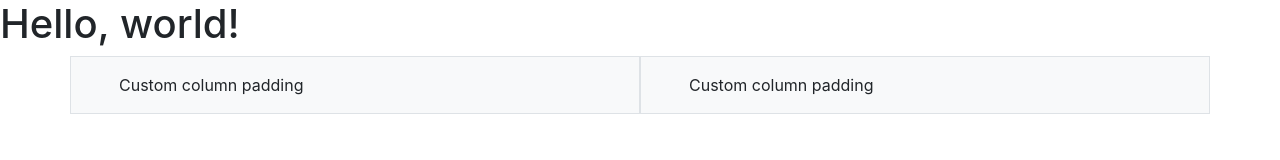
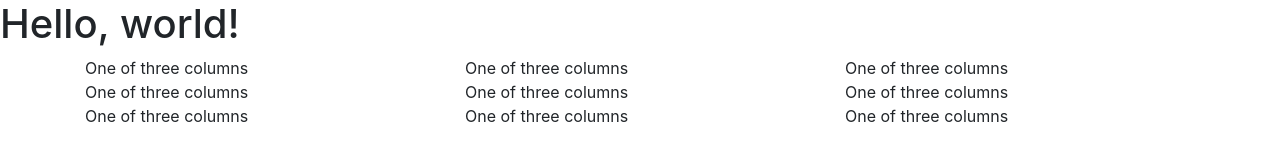
Before and after one commit to lpizarro2391/frameworks-EC-sistema-de-rejillas-clases-y-reglas, a plain HTML site: page index.html in a window 1280 px wide. Drawn offline with nearby package versions, Linux system fonts and the light colour scheme.

Commit message:
Alineación
Use las utilidades de alineación de flexbox para alinear columnas
vertical y horizontalmente. Internet Explorer 10-11 no admite la
alineación vertical de elementos flexibles cuando el contenedor flexible
tiene una altura mínima como se muestra a continuación. Ver Flexbugs # 3
para más detalles.

```diff
--- a/index.html
+++ b/index.html
@@ -12,12 +12,41 @@
   </head>
   <body>
     <h1>Hello, world!</h1>
-    <div class="container px-lg-5">
-  <div class="row mx-lg-n5">
-    <div class="col py-3 px-lg-5 border bg-light">Custom column padding</div>
-    <div class="col py-3 px-lg-5 border bg-light">Custom column padding</div>
+    <div class="container">
+    <div class="row align-items-start">
+      <div class="col">
+        One of three columns
+      </div>
+      <div class="col">
+        One of three columns
+      </div>
+      <div class="col">
+        One of three columns
+      </div>
+    </div>
+    <div class="row align-items-center">
+      <div class="col">
+        One of three columns
+      </div>
+      <div class="col">
+        One of three columns
+      </div>
+      <div class="col">
+        One of three columns
+      </div>
+    </div>
+    <div class="row align-items-end">
+      <div class="col">
+        One of three columns
+      </div>
+      <div class="col">
+        One of three columns
+      </div>
+      <div class="col">
+        One of three columns
+      </div>
+    </div>
   </div>
-</div>
 
 
     <!-- Optional JavaScript -->
```
